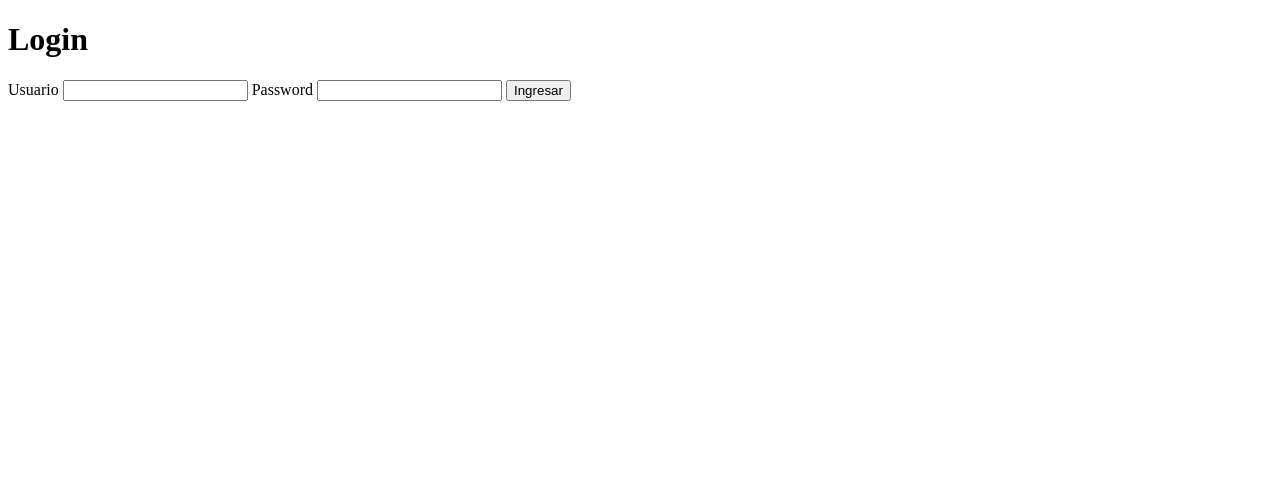
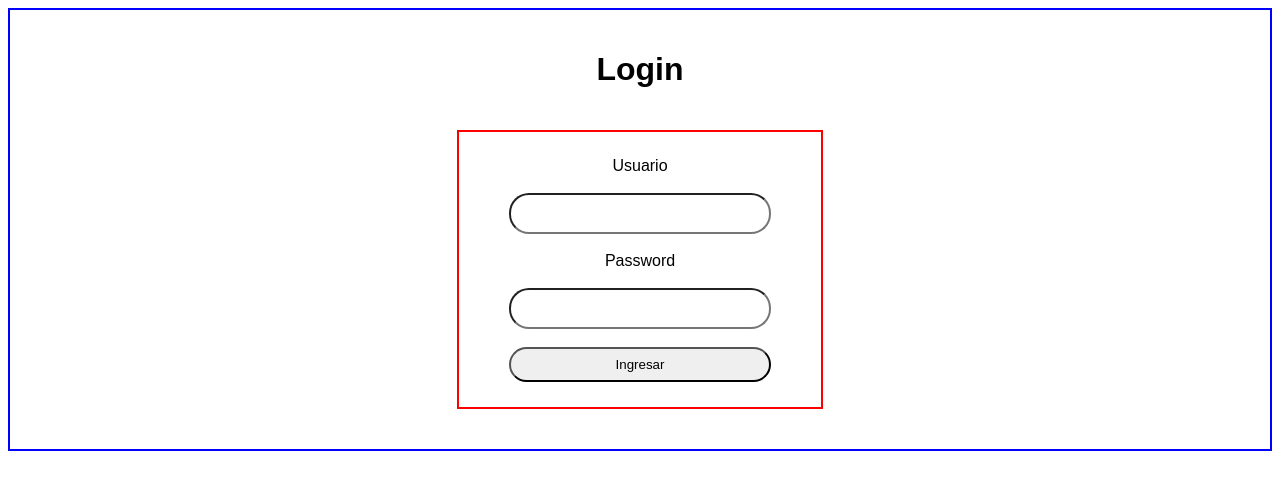
Before and after one commit to Byorsh/ATM-JS, a plain HTML site: page index.html in a window 1280 px wide. Drawn offline with Linux system fonts and the light colour scheme.

Commit message:
Actualizando diseño

```diff
--- a/index.html
+++ b/index.html
@@ -3,16 +3,17 @@
 <head>
     <meta charset="UTF-8">
     <meta name="viewport" content="width=device-width, initial-scale=1.0">
+    <link rel="stylesheet" href="style.css">
     <title>Cajero Automatico</title>
 </head>
 <body>
     <h1>Login</h1>
     <form action="">
-        <label for="">Usuario</label>
-        <input type="text" name="usuario" id="">
+        <label for="">Usuario</label><br>
+        <input type="text" name="usuario" id=""> <br>
 
-        <label for="">Password</label>
-        <input type="password" name="password" id="">
+        <label for="">Password</label><br>
+        <input type="password" name="password" id=""><br>
 
         <input type="button" onclick="login(this.form)" value="Ingresar">
     </form>
--- /dev/null
+++ b/style.css
@@ -0,0 +1,34 @@
+*{
+    font-family: sans-serif;
+}
+
+body{
+    display: flex;
+    justify-content: center;
+    align-content: center;
+    flex-direction: column;
+    padding: 20px;
+    border: 2px solid blue;
+    text-align: center;
+}
+
+form{
+    display: flex;
+    flex-direction: column;
+    justify-content: center;
+    margin: 20px 35%;
+    padding: 25px 50px;
+    align-content: space-around;
+    border: 2px solid red;
+}
+
+input{
+    height: 35px;
+    text-align: center;
+    border-radius: 20px;
+}
+
+input:hover{
+    background-color: rgb(190, 190, 190);
+
+}
```
